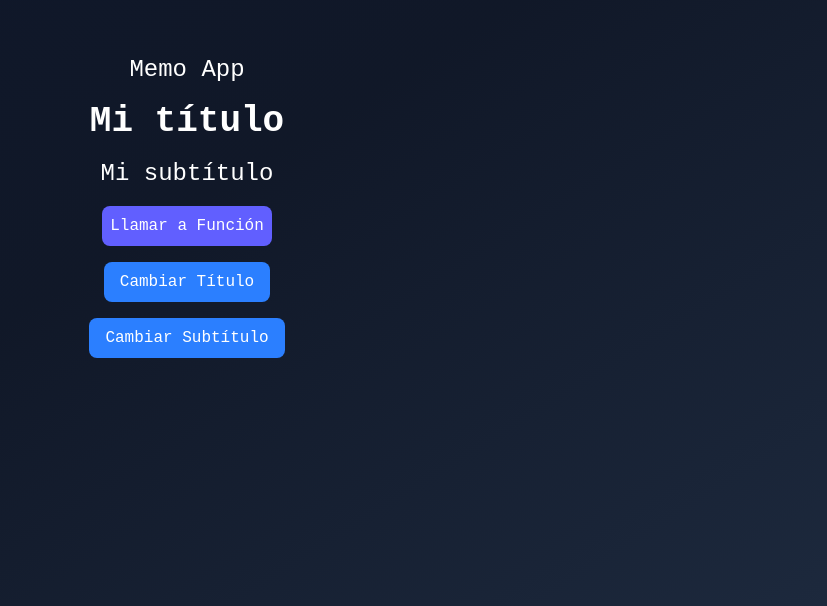
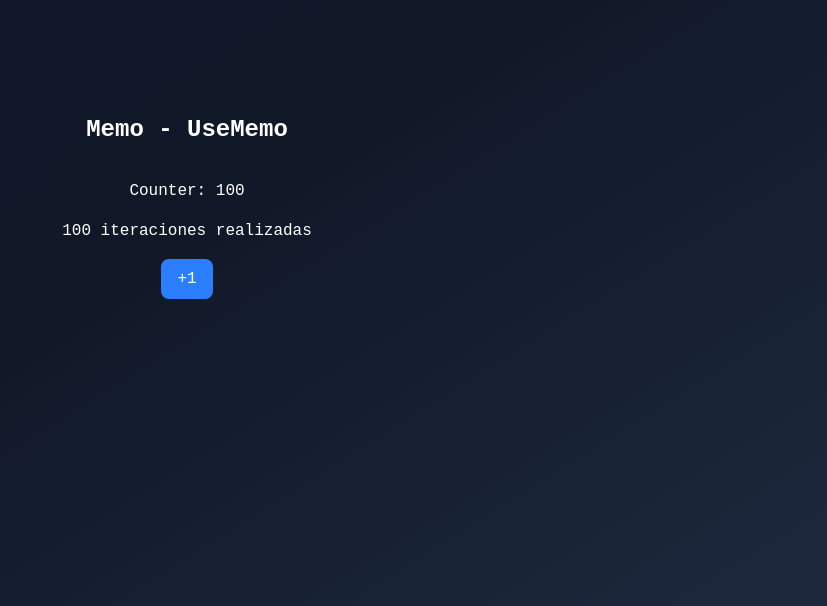
Before and after one commit to CarlosRamosDeveloper/03-hooks-app, a React (Vite) app: page / in a window 1280 px wide. Shown: the part 194-800 px from the top of the page, without its empty margins (453-1280 px from the left). Built offline with nearby package versions, Linux system fonts and the light colour scheme.

Commit message:
implemented useMemo

```diff
--- /dev/null
+++ b/src/06-memos/MemoCounter.tsx
@@ -0,0 +1,38 @@
+import { useCounter } from '@/hooks';
+import { useMemo } from 'react';
+
+const heavyStuff = (iterationNumber: number) => {
+  const heavyKey = 'HeavyStuffKey';
+  console.time(heavyKey);
+
+  for (let i = 1; i <= iterationNumber; i++) {
+    console.log(`Iteration nº ${i}/${iterationNumber}`);
+  }
+
+  console.timeEnd(heavyKey);
+
+  return `${iterationNumber} iteraciones realizadas`;
+};
+
+export const MemoCounter = () => {
+  const { counter, incrementValue } = useCounter(100);
+  const myHeavyValue = useMemo(() => heavyStuff(counter), [counter]);
+
+  return (
+    <div className="bg-gradient flex flex-col gap-4">
+      <h1 className="text-2xl font-bold">Memo - UseMemo</h1>
+      <hr />
+
+      <h4>Counter: {counter}</h4>
+      <h4>{myHeavyValue}</h4>
+
+      <button
+        className="bg-blue-500 text-white px-4 rounded-md py-2 cursor-pointer"
+        onClick={incrementValue}
+      >
+        {' '}
+        +1{' '}
+      </button>
+    </div>
+  );
+};
--- a/src/main.tsx
+++ b/src/main.tsx
@@ -1,12 +1,11 @@
 import { StrictMode } from 'react';
 import { createRoot } from 'react-dom/client';
 
-import { MemoHook } from './06-memos/MemoHook';
-
 import './index.css';
+import { MemoCounter } from './06-memos/MemoCounter';
 
 createRoot(document.getElementById('root')!).render(
   <StrictMode>
-    <MemoHook />
+    <MemoCounter />
   </StrictMode>,
 );
```
